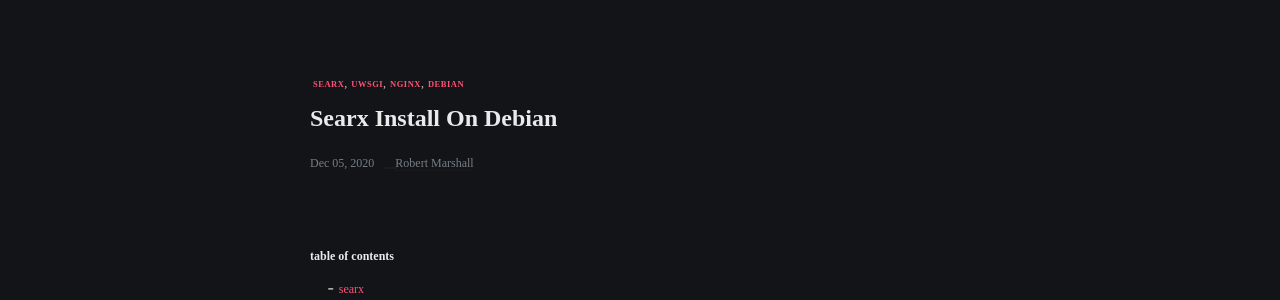
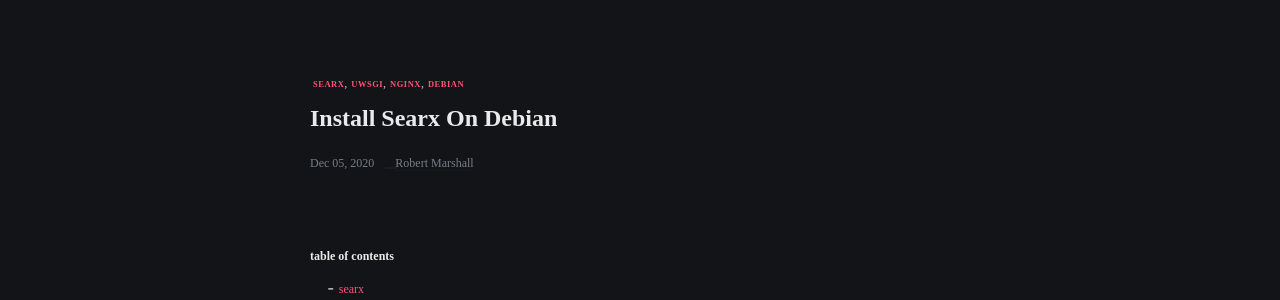
Before and after one commit to robert-marshall/xyz, a Jekyll site: the page built from _posts/2020-12-05-install-searx-on-debian.md, in a window 1280 px wide and 900 px high. Shown: the part 130-430 px from the top of the window. Built offline with Jekyll 4.4.1, drawn with Linux system fonts in a browser that asks for light colours.

Commit message:
Just stop reading these for a while, ok..

```diff
--- a/_posts/2020-12-05-searx-install-on-debian.md
+++ b/_posts/2020-12-05-install-searx-on-debian.md
@@ -1,6 +1,6 @@
 ---
 layout: post
-title: "Searx Install On Debian"
+title: "Install Searx On Debian"
 date: 2020-12-05
 tags: [searx, uwsgi, nginx, debian]
 ---
```
